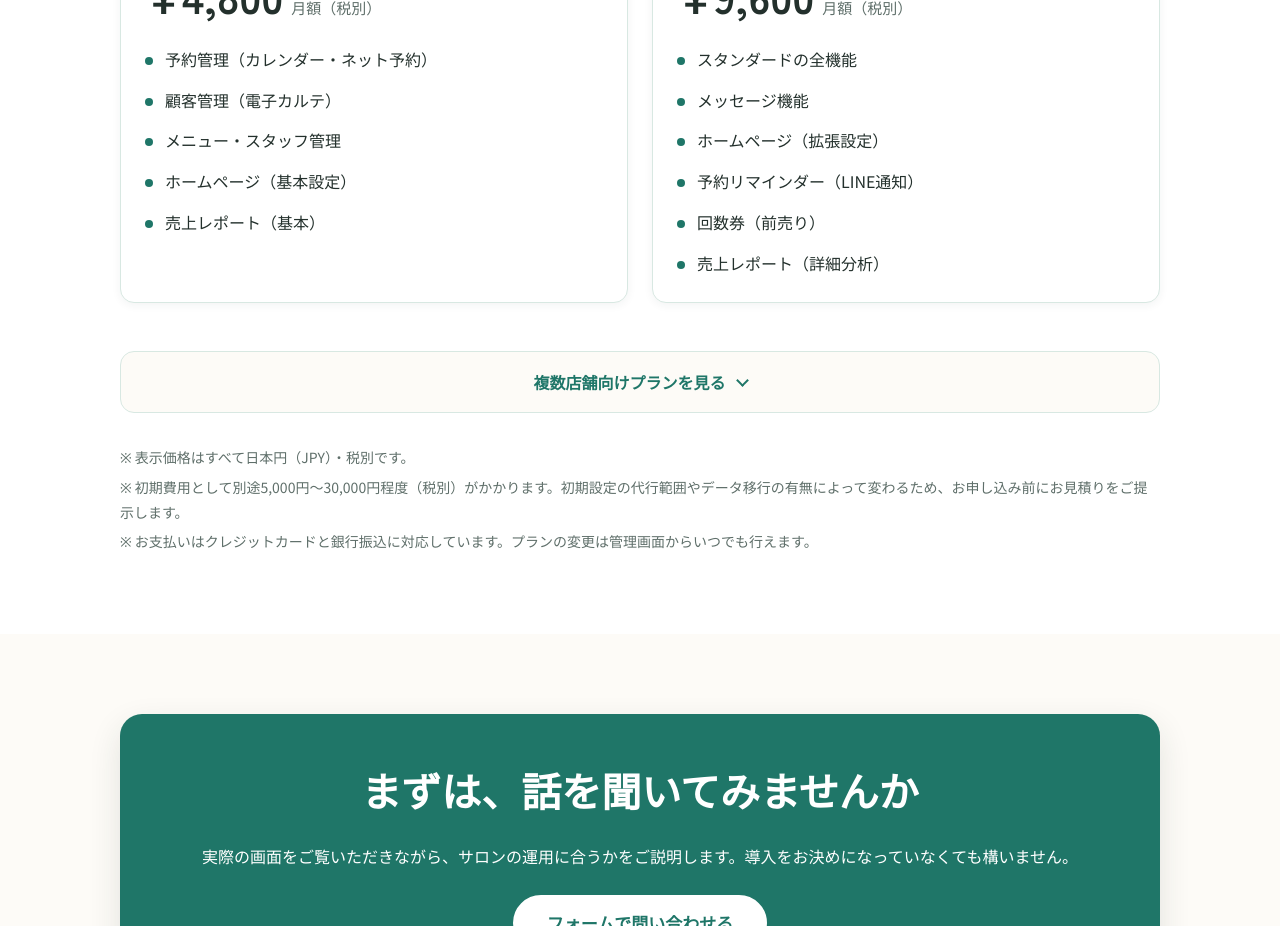
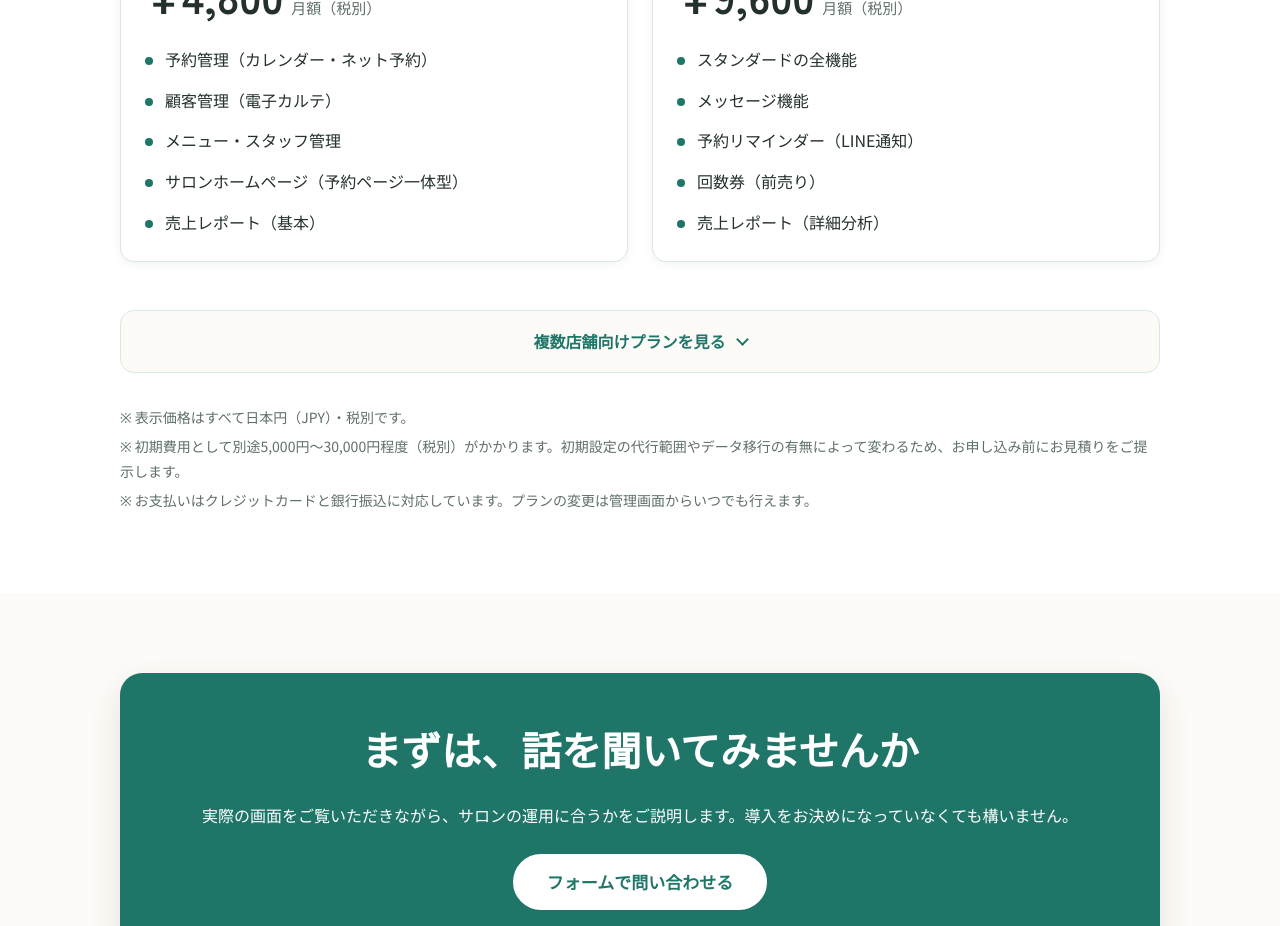
Before and after one commit to ohura-bitspace/bitsalon-lp, a React (Vite) app: page / in a window 1280 px wide. Shown: the part 2520-3446 px from the top of the page. Built offline with nearby package versions, Linux system fonts and the light colour scheme; no server answers.

Commit message:
実装に存在しないプラン差の記載を削除し、文書を現状に合わせる

```diff
--- a/src/data/plans.ts
+++ b/src/data/plans.ts
@@ -35,7 +35,7 @@ export const smallSalonPlans: Plan[] = [
       '予約管理（カレンダー・ネット予約）',
       '顧客管理（電子カルテ）',
       'メニュー・スタッフ管理',
-      'ホームページ（基本設定）',
+      'サロンホームページ（予約ページ一体型）',
       '売上レポート（基本）',
     ],
   },
@@ -47,7 +47,6 @@ export const smallSalonPlans: Plan[] = [
     features: [
       'スタンダードの全機能',
       'メッセージ機能',
-      'ホームページ（拡張設定）',
       '予約リマインダー（LINE通知）',
       '回数券（前売り）',
       '売上レポート（詳細分析）',
```
Also changed, not shown: 2 other files (tests, documents, lock files or other folders).
